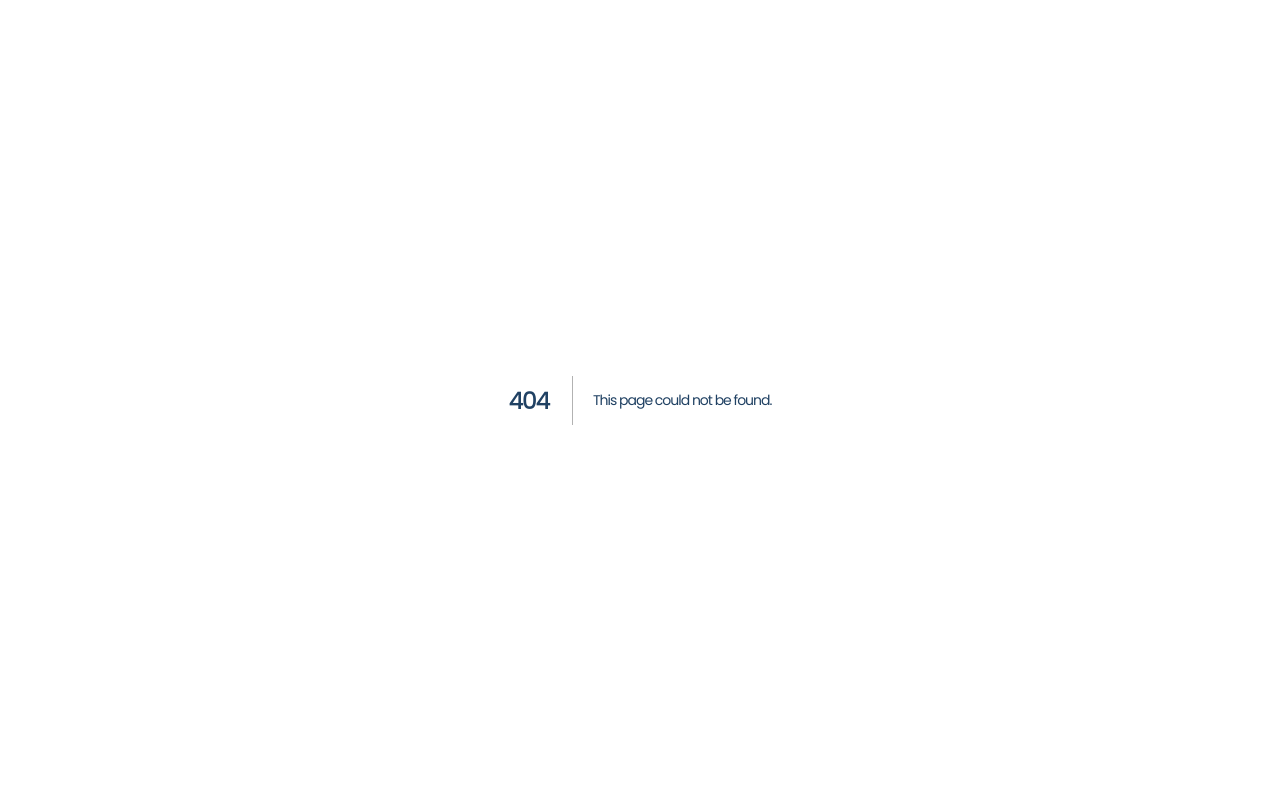
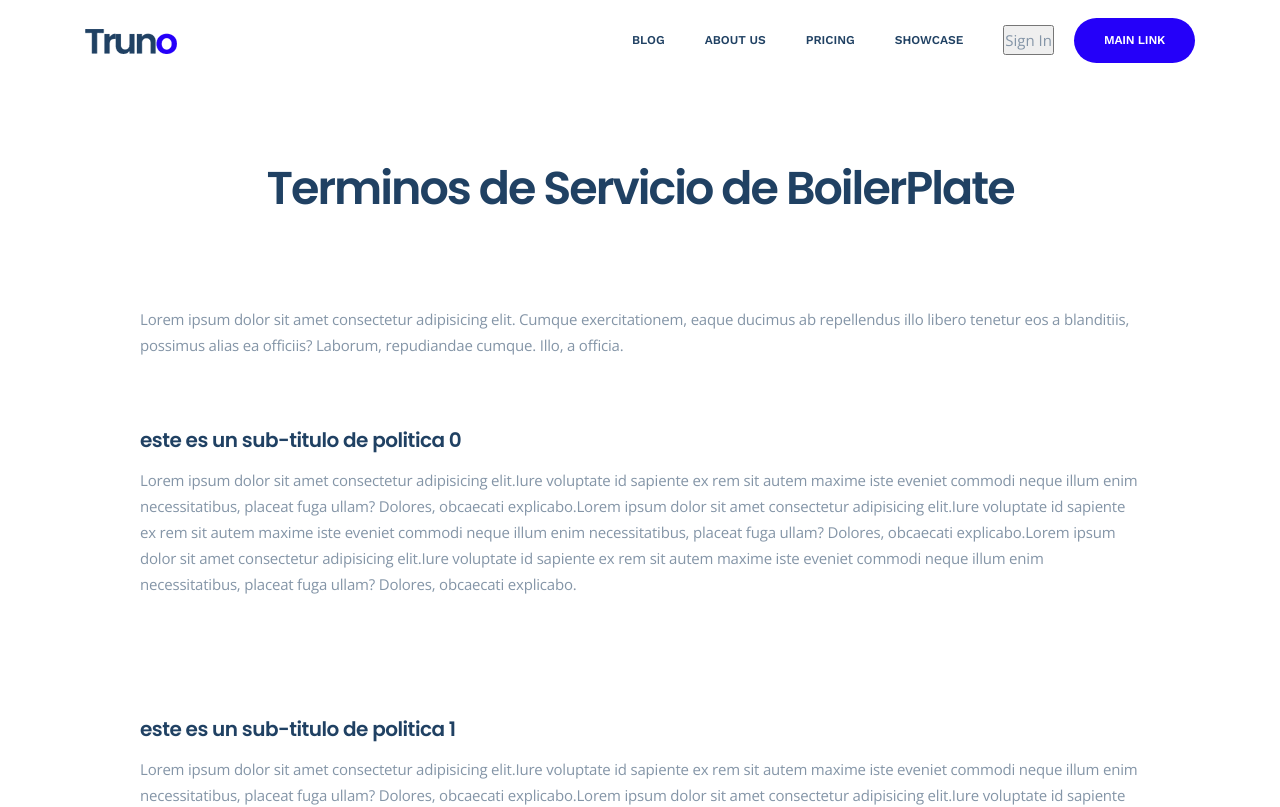
Before and after one commit to thordickinson/nextjs-boilerplate, a Next.js app: page /terms-conditions in a window 1280 px wide. Before the commit this address had no page. Shown: the top 807 px of the page. Built offline with nearby package versions, Linux system fonts and the light colour scheme; no server answers.

Commit message:
added policy, terms, fixed icons social, fixed list links

```diff
--- a/components/common/footer/footer.jsx
+++ b/components/common/footer/footer.jsx
@@ -8,22 +8,22 @@ export default function FooterComponent() {
                     <div className="widget-content">
                         <a href="#"><img src="/img/logo-light.png" alt="brand" /></a>
                         <p>Building your own home is about desire, fantasy. But it’s achievable anyone can do it.</p>
-                        <ul className="widget-social">
-                            <li><a href="#"><i className="fa fa-facebook-f"></i></a></li>
-                            <li><a href="#"><i className="fa fa-twitter"></i></a></li>
-                            <li><a href="#"><i className="fa fa-instagram"></i></a></li>
-                            <li><a href="#"><i className="fa fa-youtube"></i></a></li>
+                        <ul className={styles.widget_social}>
+                            <li><a href="#"><i className="fab fa-facebook-square"></i> Our Facebook</a></li>
+                            <li><a href="#"><i className="fab fa-twitter-square"></i> Our Twitter</a></li>
+                            <li><a href="#"><i className="fab fa-instagram-square"></i> Our Instagram</a></li>
+                            <li><a href="#"><i className="fab fa-youtube-square"></i> Our Youtube</a></li>
                         </ul>
                     </div>
                 </div>
                 <div className={styles.companyLinks}>
                     <div className="widget-content">
                         <h4>Company</h4>
-                        <ul className="widget-links">
+                        <ul className={styles.widget_links}>
                             <li><a href="/about-us">About Us</a></li>
                             <li><a href="#">Our Services</a></li>
                             <li><a href="#">Clients Reviews</a></li>
-                            <li><a href="#">Contact Us</a></li>
+                            <li><a href="/contact-us">Contact Us</a></li>
                         </ul>
                     </div>
                 </div>
@@ -54,8 +54,13 @@ export default function FooterComponent() {
                     </div>
                 </div>
             </div>
-            <div className="footer-section text-center">
-                <p>© <span id="currentYear">2021</span> Truno Powered by DynamicLayers</p>
+            <div className={styles.footer_section}>
+                <div className={styles.footer_items}>
+                    <p>© 2021 Truno Powered by DynamicLayers</p> |
+                    <a href="/policy"> Privacy Policy</a> |
+                    <a href="/terms-conditions">Terms and Conditions</a> |
+                    <a href="#">Job Opportunities</a>
+                </div>
             </div>
         </div>
     </footer>
--- a/components/common/footer/footer.module.scss
+++ b/components/common/footer/footer.module.scss
@@ -52,3 +52,37 @@
     flex: 24% 0;
   }
 }
+
+.footer_section {
+  width: 100%;
+  display: flex;
+  justify-content: center;
+
+  .footer_items {
+    display: flex;
+    flex-wrap: wrap;
+    max-width: 800px;
+    justify-content: center;
+
+    @include respond-to("medium") {
+      justify-content: space-between;
+    }
+
+    p {
+      padding: 0 10px;
+    }
+
+    a {
+      padding: 0 10px;
+      color: #8495a7;
+    }
+  }
+}
+
+.widget_social {
+  list-style-type: none;
+}
+
+.widget_links {
+  list-style-type: none;
+}
--- /dev/null
+++ b/pages/policy/styles.module.scss
@@ -0,0 +1,16 @@
+.title_policy {
+  display: flex;
+  justify-content: center;
+  padding-top: 50px;
+}
+
+.section_policy_container {
+  display: flex;
+  justify-content: center;
+
+  padding: 50px 0;
+}
+
+.bodyPolicy {
+  max-width: 850px;
+}
--- a/pages/showcase/index.tsx
+++ b/pages/showcase/index.tsx
@@ -9,6 +9,7 @@ import TestimonialsBanner from "../../components/banner/testimonials-banner";
 import DownloadsBanner from "../../components/banner/downloads-banner";
 import Banner_Header from "../../components/banner/banner-header";
 import Banner_ScreenShots from "../../components/banner/banner-screenshots";
+import Banner_Pricing from "../../components/banner/banner-pricing";
 
 
 
@@ -148,6 +149,8 @@ export default function Showcase() {
                 screenshots={screenShots}
                 ssr={true}
             ></Banner_ScreenShots>
+            <div className={style.text}>Banner Pricing</div>
+            <Banner_Pricing></Banner_Pricing>
         </DefaultLayout>
     )
 }
--- /dev/null
+++ b/pages/terms-conditions/index.tsx
@@ -0,0 +1,67 @@
+import styles from "./styles.module.scss"
+import DefaultLayout from "../../components/layouts/default-layout"
+
+export default function Terms_Conditions() {
+
+    const titleTerms="Terminos de Servicio de BoilerPlate";
+
+    const bodyTerms="Lorem ipsum dolor sit amet consectetur adipisicing elit. " +
+    "Cumque exercitationem, eaque ducimus ab repellendus illo libero tenetur eos a blanditiis, " +
+    "possimus alias ea officiis? Laborum, repudiandae cumque. Illo, a officia.";
+
+    const subText = [
+        {titlePol:"este es un sub-titulo de politica ", polici: "Lorem ipsum dolor sit amet consectetur adipisicing elit." +
+        "Iure voluptate id sapiente ex rem sit autem maxime iste eveniet commodi neque illum enim necessitatibus, " +
+        "placeat fuga ullam? Dolores, obcaecati explicabo." +
+        "Lorem ipsum dolor sit amet consectetur adipisicing elit." +
+        "Iure voluptate id sapiente ex rem sit autem maxime iste eveniet commodi neque illum enim necessitatibus, " +
+        "placeat fuga ullam? Dolores, obcaecati explicabo." +
+        "Lorem ipsum dolor sit amet consectetur adipisicing elit." +
+        "Iure voluptate id sapiente ex rem sit autem maxime iste eveniet commodi neque illum enim necessitatibus, " +
+        "placeat fuga ullam? Dolores, obcaecati explicabo."},
+        {titlePol:"este es un sub-titulo de politica ", polici: "Lorem ipsum dolor sit amet consectetur adipisicing elit." +
+        "Iure voluptate id sapiente ex rem sit autem maxime iste eveniet commodi neque illum enim necessitatibus, " +
+        "placeat fuga ullam? Dolores, obcaecati explicabo." +
+        "Lorem ipsum dolor sit amet consectetur adipisicing elit." +
+        "Iure voluptate id sapiente ex rem sit autem maxime iste eveniet commodi neque illum enim necessitatibus, " +
+        "placeat fuga ullam? Dolores, obcaecati explicabo." +
+        "Lorem ipsum dolor sit amet consectetur adipisicing elit." +
+        "Iure voluptate id sapiente ex rem sit autem maxime iste eveniet commodi neque illum enim necessitatibus, " +
+        "placeat fuga ullam? Dolores, obcaecati explicabo."},
+        {titlePol:"este es un sub-titulo de politica ", polici: "Lorem ipsum dolor sit amet consectetur adipisicing elit." +
+        "Iure voluptate id sapiente ex rem sit autem maxime iste eveniet commodi neque illum enim necessitatibus, " +
+        "placeat fuga ullam? Dolores, obcaecati explicabo." +
+        "Lorem ipsum dolor sit amet consectetur adipisicing elit." +
+        "Iure voluptate id sapiente ex rem sit autem maxime iste eveniet commodi neque illum enim necessitatibus, " +
+        "placeat fuga ullam? Dolores, obcaecati explicabo." +
+        "Lorem ipsum dolor sit amet consectetur adipisicing elit." +
+        "Iure voluptate id sapiente ex rem sit autem maxime iste eveniet commodi neque illum enim necessitatibus, " +
+        "placeat fuga ullam? Dolores, obcaecati explicabo."}
+    ];
+
+    return (
+        <DefaultLayout>
+            <div className={styles.title_terms}>
+                <h1>{titleTerms}</h1>
+            </div>
+            <div className={styles.terms_container}>
+                <div className={styles.termsBody}>
+                    <p>
+                        {bodyTerms}
+                    </p>
+                </div>
+                {subText.map((t, i) =>
+                <div key={i} className={styles.object}>
+                    <div className={styles.subtitle}>
+                        <h3>{t.titlePol + i}</h3>
+                    </div>
+                    <div className={styles.body_subtext}>
+                        <p>
+                            {t.polici}
+                        </p>
+                    </div>
+                </div>)}
+            </div>
+        </DefaultLayout>
+    )
+}
--- /dev/null
+++ b/pages/terms-conditions/styles.module.scss
@@ -0,0 +1,25 @@
+.title_terms {
+  display: flex;
+  justify-content: center;
+  padding: 80px 0;
+}
+
+.terms_container {
+  display: flex;
+  flex-direction: column;
+  align-items: center;
+}
+.termsBody {
+  max-width: 1000px;
+}
+
+.object {
+  padding: 50px 0;
+}
+.subtitle {
+  text-align: left;
+}
+
+.body_subtext {
+  max-width: 1000px;
+}
```
Also changed, not shown: pages/contact-us/index.tsx (added, +10 -0 lines), pages/policy/index.tsx (added, +60 -0 lines), pages/contact-us/styles.module.scss (added).
